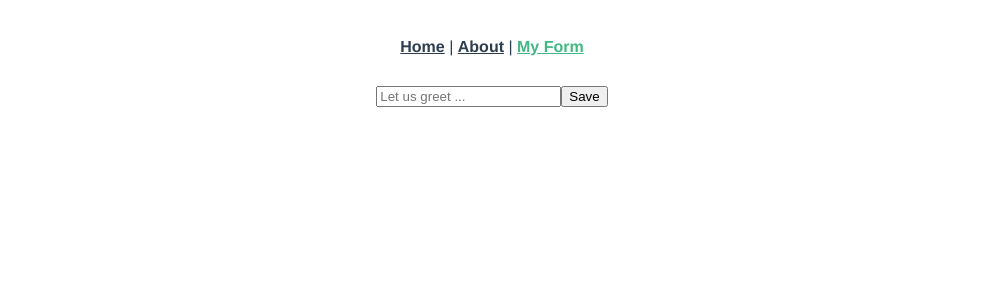
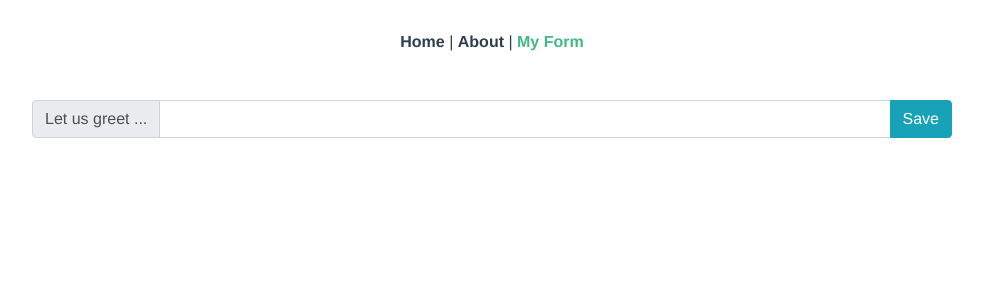
Before and after one commit to benfelt/vue_apip, a Vue app: page /#/my-form in a window 1280 px wide. Shown: the top 300 px of the page, without its empty margins (148-1131 px from the left). Built offline with nearby package versions, Linux system fonts and the light colour scheme.

Commit message:
Réécriture formulaire avec Boostrap

```diff
--- a/package.json
+++ b/package.json
@@ -8,7 +8,9 @@
     "test:unit": "vue-cli-service test:unit"
   },
   "dependencies": {
+    "bootstrap-vue": "^2.0.0-rc.18",
     "core-js": "^2.6.5",
+    "jquery": "^3.3.1",
     "vue": "^2.6.6",
     "vue-router": "^3.0.1",
     "vuex": "^3.0.1"
--- a/src/components/MyFormInputComponent.vue
+++ b/src/components/MyFormInputComponent.vue
@@ -1,6 +1,11 @@
 <template>
     <div id='my-form-input-component'>
-        <input type="text" placeholder="Let us greet ..." v-model="greeting.name"/><button @click="submit()">Save</button>
+        <b-input-group prepend="Let us greet ..." class="mt-3">
+            <b-form-input v-model="greeting.name"></b-form-input>
+            <b-input-group-append>
+                <b-button variant="info" @click="submit">Save</b-button>
+            </b-input-group-append>
+        </b-input-group>
     </div>
 </template>
 
--- a/src/main.js
+++ b/src/main.js
@@ -2,6 +2,12 @@ import Vue from 'vue'
 import App from './App.vue'
 import router from './router'
 import store from './store'
+import BootstrapVue from 'bootstrap-vue'
+
+import 'bootstrap/dist/css/bootstrap.css'
+import 'bootstrap-vue/dist/bootstrap-vue.css'
+
+Vue.use(BootstrapVue)
 
 Vue.config.productionTip = false
 
--- a/src/views/MyForm.vue
+++ b/src/views/MyForm.vue
@@ -1,6 +1,12 @@
 <template>
   <div class="myform">
-    <MyFormInputComponent />
+    <b-container>
+      <b-row>
+        <b-col></b-col>
+        <b-col cols="10"><MyFormInputComponent /></b-col>
+        <b-col></b-col>
+      </b-row>
+    </b-container>
   </div>
 </template>
 
@@ -9,7 +15,7 @@
 import MyFormInputComponent from '@/components/MyFormInputComponent'
 
 export default {
-  name: 'MyFormView'  ,
+  name: 'MyFormView',
   components: {
     MyFormInputComponent
   }
```
Also changed, not shown: 1 other file (tests, documents, lock files or other folders).
